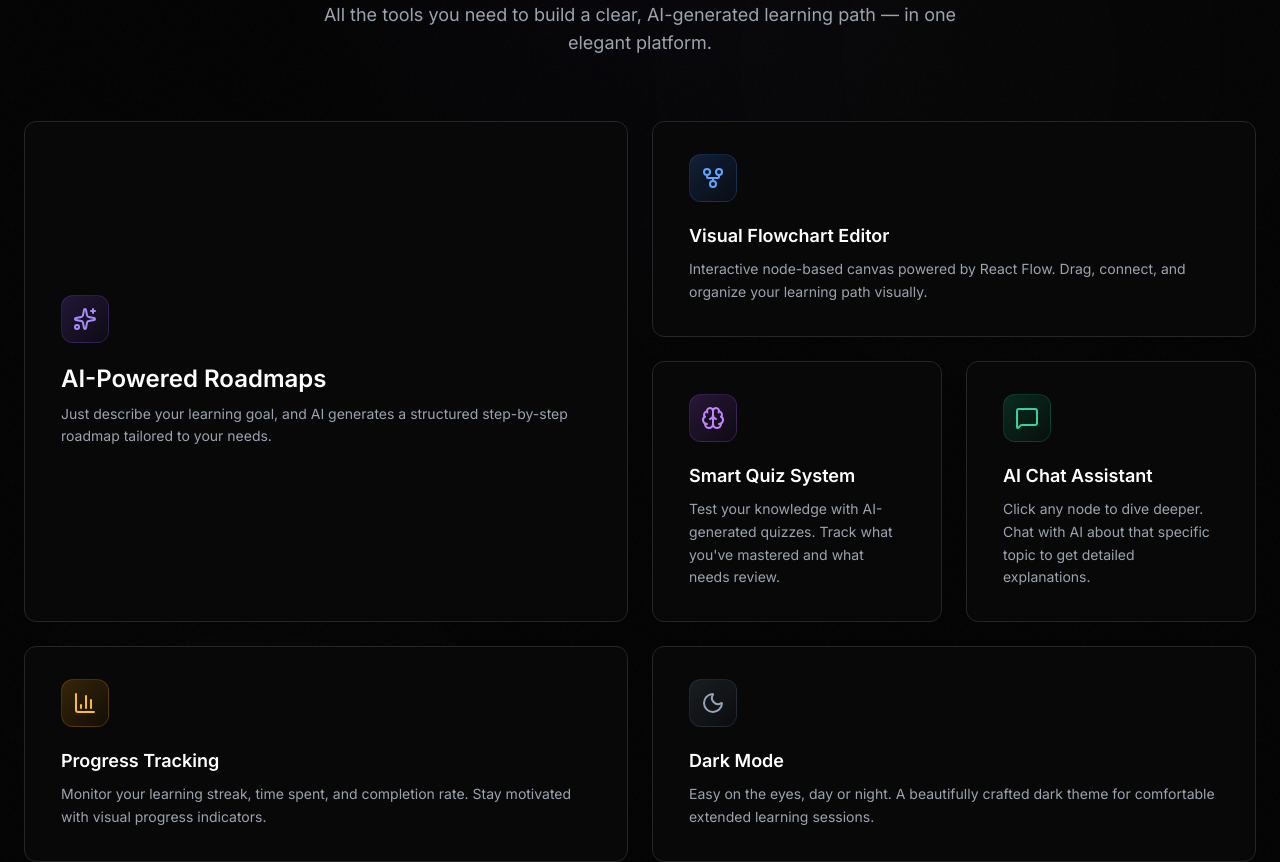
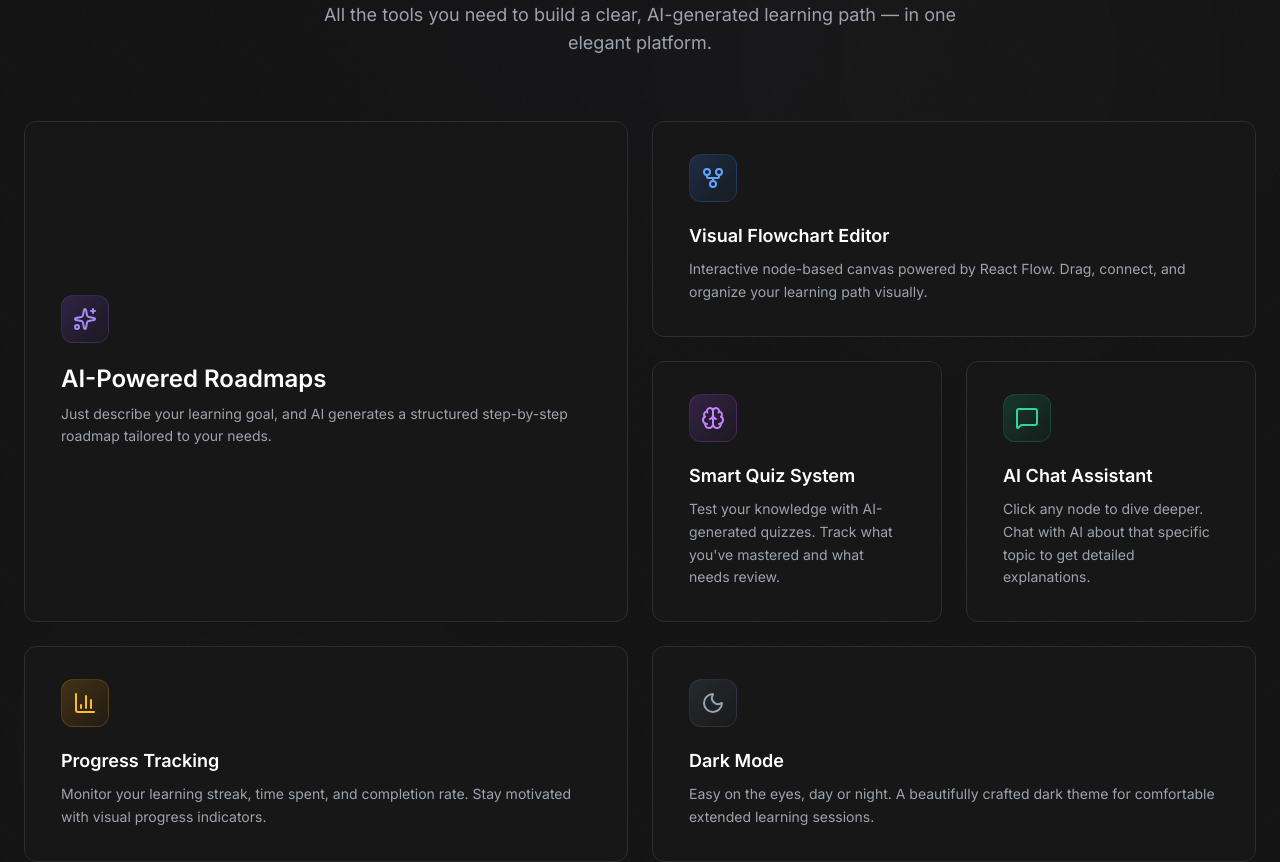
Before and after one commit to bagusardin25/SkillBridge-app, a React (Vite) app: page / in a window 1280 px wide. Shown: the part 1040-1902 px from the top of the page. Built offline with nearby package versions, Linux system fonts and the light colour scheme; no server answers; what zundo would draw is missing.

Commit message:
menyimpan history chat dengan ai tutor

```diff
--- a/src/components/chat/NodeChatPanel.tsx
+++ b/src/components/chat/NodeChatPanel.tsx
@@ -3,7 +3,7 @@ import { Button } from "@/components/ui/button";
 import { Input } from "@/components/ui/input";
 import { ScrollArea } from "@/components/ui/scroll-area";
 import { useRoadmapStore } from "@/store/useRoadmapStore";
-import { getNodeChatHistory, sendNodeChatMessage, type ChatMessage } from "@/lib/api";
+import { getNodeChatHistory, sendNodeChatMessage, clearNodeChatHistory, type ChatMessage } from "@/lib/api";
 import { Sparkles, Send, Loader2, MessageSquare, AlertCircle, Trash2 } from "lucide-react";
 import { toast } from "sonner";
 import ReactMarkdown from "react-markdown";
@@ -223,35 +223,44 @@ export function NodeChatPanel({ nodeId, topic }: NodeChatPanelProps) {
         );
     }
 
-    const handleClearChat = () => {
+    const handleClearChat = async () => {
         if (!currentProjectId) return;
 
         // Optimistically clear UI
         setMessages([]);
 
-        // Need backend support to clear history for real,
-        // For now, we simulate clearing so user can start fresh
+        // Persist to backend
+        try {
+            await clearNodeChatHistory(currentProjectId, nodeId);
+        } catch (error) {
+            console.error("Failed to clear node chat history:", error);
+        }
+
         toast.success("Riwayat percakapan dibersihkan");
     };
 
     return (
-        <div className="h-full flex flex-col relative w-full overflow-hidden">
-            {/* Header / Clear Chat button */}
-            {messages.length > 0 && (
-                <div className="absolute top-2 right-4 z-10">
+        <div className="h-full flex flex-col w-full overflow-hidden">
+            {/* Header bar with topic & clear button */}
+            <div className="px-4 py-2 border-b flex items-center justify-between flex-shrink-0 bg-muted/5">
+                <div className="flex items-center gap-2 min-w-0">
+                    <Sparkles className="h-3.5 w-3.5 text-violet-500 flex-shrink-0" />
+                    <span className="text-xs font-medium text-muted-foreground truncate">{topic}</span>
+                </div>
+                {messages.length > 0 && (
                     <Button
                         variant="ghost"
                         size="sm"
                         onClick={handleClearChat}
-                        className="h-7 text-xs text-muted-foreground hover:text-destructive bg-background/50 backdrop-blur-sm border shadow-sm"
+                        className="h-7 text-xs text-muted-foreground hover:text-destructive flex-shrink-0"
                         disabled={isSending}
                         title="Clear conversation"
                     >
                         <Trash2 className="h-3.5 w-3.5 mr-1" />
                         Clear
                     </Button>
-                </div>
-            )}
+                )}
+            </div>
 
             {/* Chat Messages */}
             <ScrollArea className="flex-1 px-4" ref={scrollRef}>
--- a/src/index.css
+++ b/src/index.css
@@ -27,25 +27,29 @@
   }
 
   .dark {
-    --background: 0 0% 1%;
+    --background: 0 0% 9%;
+    /* Softer dark: #171717 */
     --foreground: 0 0% 98%;
-    --card: 0 0% 4%;
+    --card: 0 0% 12%;
+    /* #1f1f1f */
     --card-foreground: 0 0% 98%;
-    --popover: 0 0% 4%;
+    --popover: 0 0% 12%;
     --popover-foreground: 0 0% 98%;
     --primary: 0 0% 98%;
-    --primary-foreground: 0 0% 1%;
-    --secondary: 0 0% 8%;
+    --primary-foreground: 0 0% 9%;
+    --secondary: 0 0% 15%;
+    /* #262626 */
     --secondary-foreground: 0 0% 98%;
-    --muted: 0 0% 8%;
-    --muted-foreground: 240 5% 64.9%;
-    --accent: 0 0% 8%;
+    --muted: 0 0% 15%;
+    --muted-foreground: 0 0% 65%;
+    --accent: 0 0% 15%;
     --accent-foreground: 0 0% 98%;
     --destructive: 0 62.8% 30.6%;
     --destructive-foreground: 0 0% 98%;
-    --border: 0 0% 12%;
-    --input: 0 0% 12%;
-    --ring: 240 4.9% 83.9%;
+    --border: 0 0% 20%;
+    /* #333333 */
+    --input: 0 0% 20%;
+    --ring: 0 0% 83.9%;
   }
 }
 
@@ -224,10 +228,11 @@ html {
 
 /* Main landing wrapper */
 .landing-page {
-  background-color: #020202;
+  background-color: #121212;
+  /* Softer base */
   background-image:
-    radial-gradient(ellipse 80% 50% at 50% 0%, rgba(139, 92, 246, 0.08) 0%, transparent 50%),
-    radial-gradient(ellipse 60% 35% at 70% 0%, rgba(59, 130, 246, 0.04) 0%, transparent 50%);
+    radial-gradient(ellipse 80% 50% at 50% 0%, rgba(139, 92, 246, 0.06) 0%, transparent 50%),
+    radial-gradient(ellipse 60% 35% at 70% 0%, rgba(59, 130, 246, 0.03) 0%, transparent 50%);
   color: #eeeeee;
   min-height: 100vh;
   overflow-x: hidden;
@@ -261,10 +266,10 @@ html {
 
 /* Glassmorphism nav when scrolled */
 .landing-nav-scrolled {
-  background: rgba(2, 2, 2, 0.9);
+  background: rgba(18, 18, 18, 0.9);
   backdrop-filter: blur(12px);
   -webkit-backdrop-filter: blur(12px);
-  border-bottom: 1px solid #262626;
+  border-bottom: 1px solid #2d2d2d;
   box-shadow: none;
 }
 
@@ -334,8 +339,9 @@ html {
 .landing-feature-card {
   padding: 2rem 2.25rem;
   border-radius: 12px;
-  background: #080808;
-  border: 1px solid #262626;
+  background: #171717;
+  /* Brighter card */
+  border: 1px solid #2d2d2d;
   transition: all 0.4s ease;
   position: relative;
   overflow: hidden;
@@ -362,7 +368,7 @@ html {
   position: absolute;
   inset: 1px;
   border-radius: 11px;
-  background: #080808;
+  background: #171717;
   z-index: -1;
   transition: background 0.3s ease;
 }
@@ -377,7 +383,7 @@ html {
 }
 
 .landing-feature-card:hover::after {
-  background: #0a0a0a;
+  background: #1c1c1c;
 }
 
 @property --card-border-angle {
@@ -420,15 +426,15 @@ html {
 .landing-browser-frame {
   border-radius: 12px;
   overflow: hidden;
-  background: #080808;
-  border: 1px solid #262626;
+  background: #121212;
+  border: 1px solid #2d2d2d;
   position: relative;
   z-index: 1;
   transform: rotateX(4deg) rotateY(0deg) scale(0.98);
   transform-style: preserve-3d;
   transition: transform 0.6s cubic-bezier(0.23, 1, 0.32, 1), border-color 0.3s ease, box-shadow 0.5s ease;
   box-shadow:
-    0 25px 60px -15px rgba(0, 0, 0, 0.7),
+    0 25px 60px -15px rgba(0, 0, 0, 0.5),
     0 0 30px -5px rgba(139, 92, 246, 0.05);
 }
 
--- a/src/lib/api.ts
+++ b/src/lib/api.ts
@@ -783,3 +783,14 @@ export async function clearChatHistory(projectId: string): Promise<void> {
     throw new Error("Failed to clear chat history");
   }
 }
+
+// Clear chat history for a specific node
+export async function clearNodeChatHistory(projectId: string, nodeId: string): Promise<void> {
+  const res = await fetch(`${API_URL}/chat/${projectId}/node/${nodeId}`, {
+    method: "DELETE",
+  });
+
+  if (!res.ok) {
+    throw new Error("Failed to clear node chat history");
+  }
+}
```
